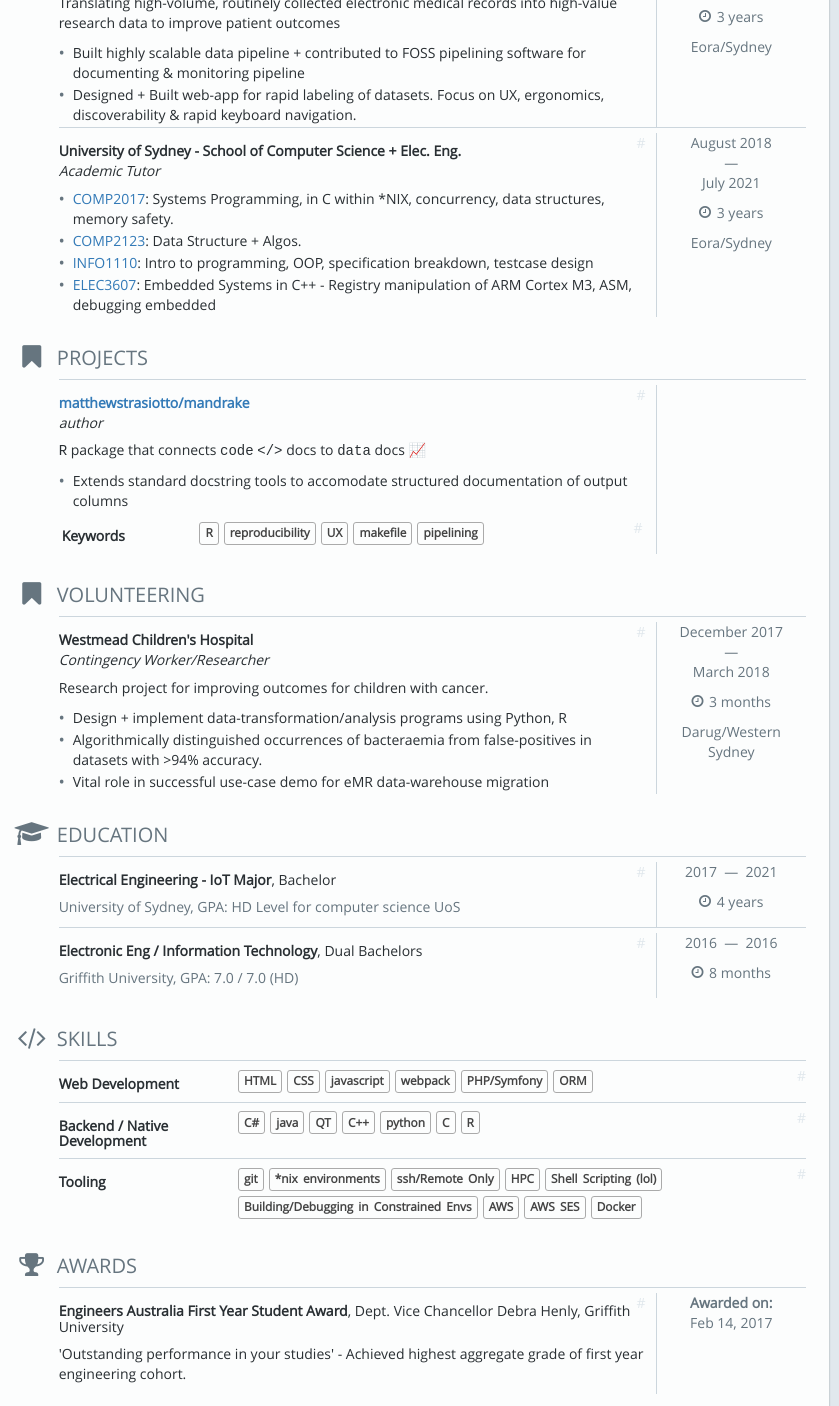
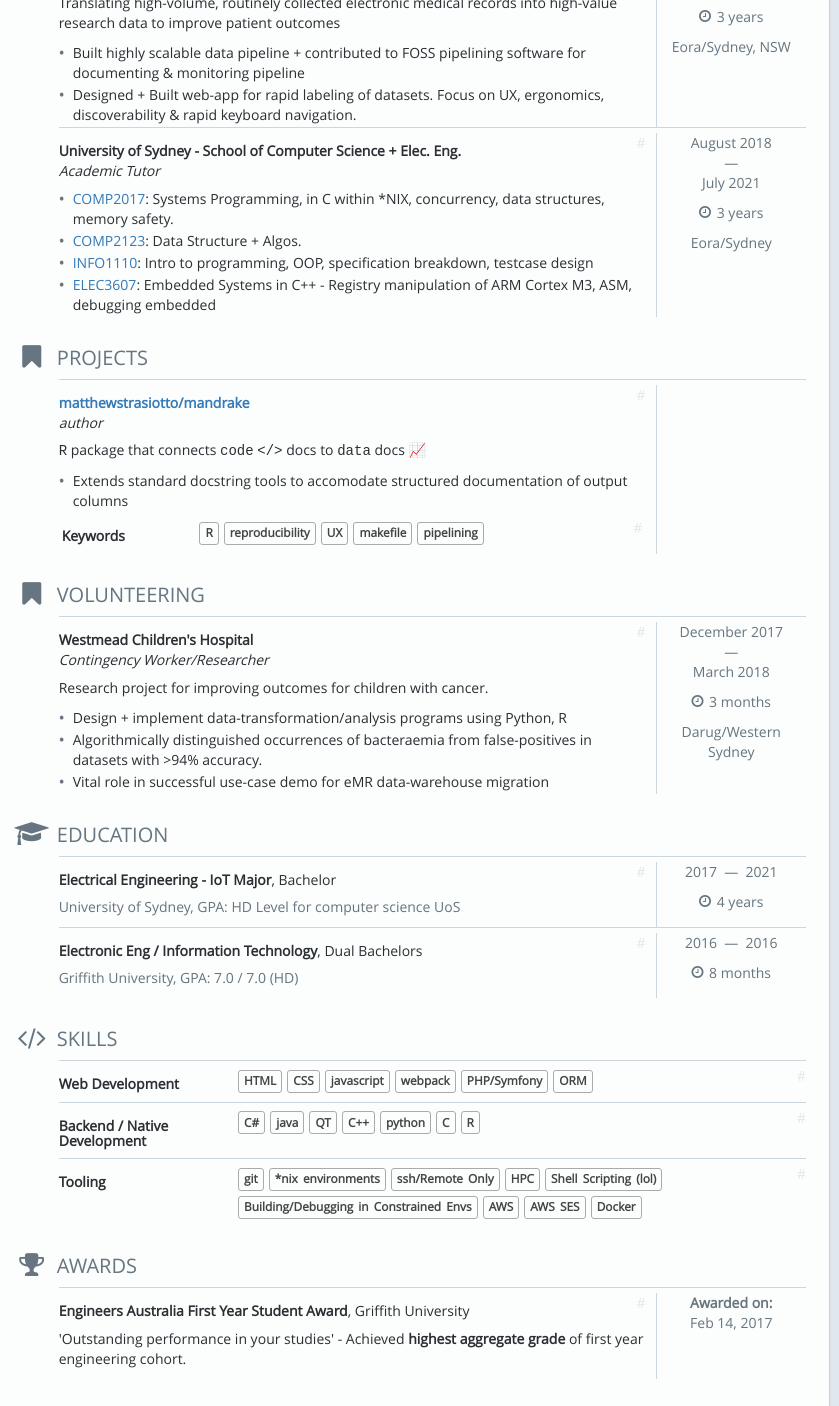
Before and after one commit to strazto/resume, a plain HTML site: page index.html in a window 1280 px wide. Shown: the part 146-1552 px from the top of the page, 441-1280 px from the left. Drawn offline with Linux system fonts and the light colour scheme.

Commit message:
deploy: b74cc54439a36a4d8251e632cc5ee3957c025258

```diff
--- a/index.html
+++ b/index.html
@@ -161,7 +161,7 @@
                         </h4>
                         <h4 class="detail-item-subheading">Software Engineer
                   <p class="visible-xs-inline-block location-inline">
-                              Eora/Sydney
+                              Eora/Sydney, NSW
                           </p>
                         </h4>
                             <p itemprop="description"><p>Translating high-volume, routinely collected electronic medical records into high-value research data to improve patient outcomes</p></p>
@@ -182,7 +182,7 @@
                                 <i aria-hidden="true" class="icon-clock-o icon-left"></i>&nbsp;3 years
                               </p>
                                   <span class="text-muted">
-                                    <span itemprop="name">Eora/Sydney</span>
+                                    <span itemprop="name">Eora/Sydney, NSW</span>
                                   </span>
                             </div>
                     </li>
@@ -469,7 +469,7 @@
                     <div class="col-sm-9 detail-item-content">
                       <a class="anchor-link item-anchor" href="#award-1">#</a>
                       <h4 itemprop="award">
-                        <strong>Engineers Australia First Year Student Award</strong>,&nbsp;<span>Dept. Vice Chancellor Debra Henly, Griffith University</span>
+                        <strong>Engineers Australia First Year Student Award</strong>,&nbsp;<span>Griffith University</span>
                       </h4>
 
                         <p class="visible-xs-block text-muted">
@@ -478,7 +478,7 @@
                           </small>
                         </p>
 
-                      <p><p>'Outstanding performance in your studies' - Achieved highest aggregate grade of first year engineering cohort.</p></p>
+                      <p><p>'Outstanding performance in your studies' - Achieved <strong>highest aggregate grade</strong> of first year engineering cohort.</p></p>
                     </div>
 
                       <div class="col-sm-3 detail-item-sidebar text-muted text-center hidden-xs">
```
